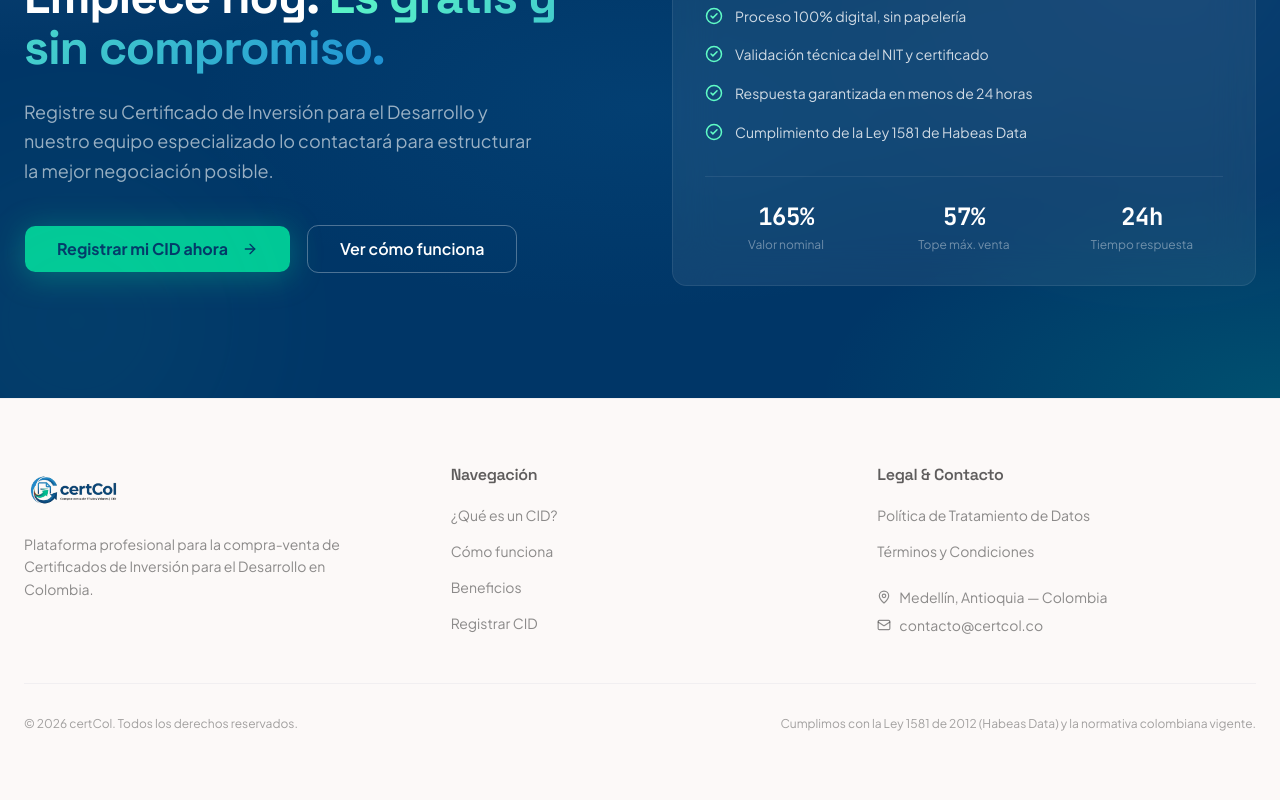
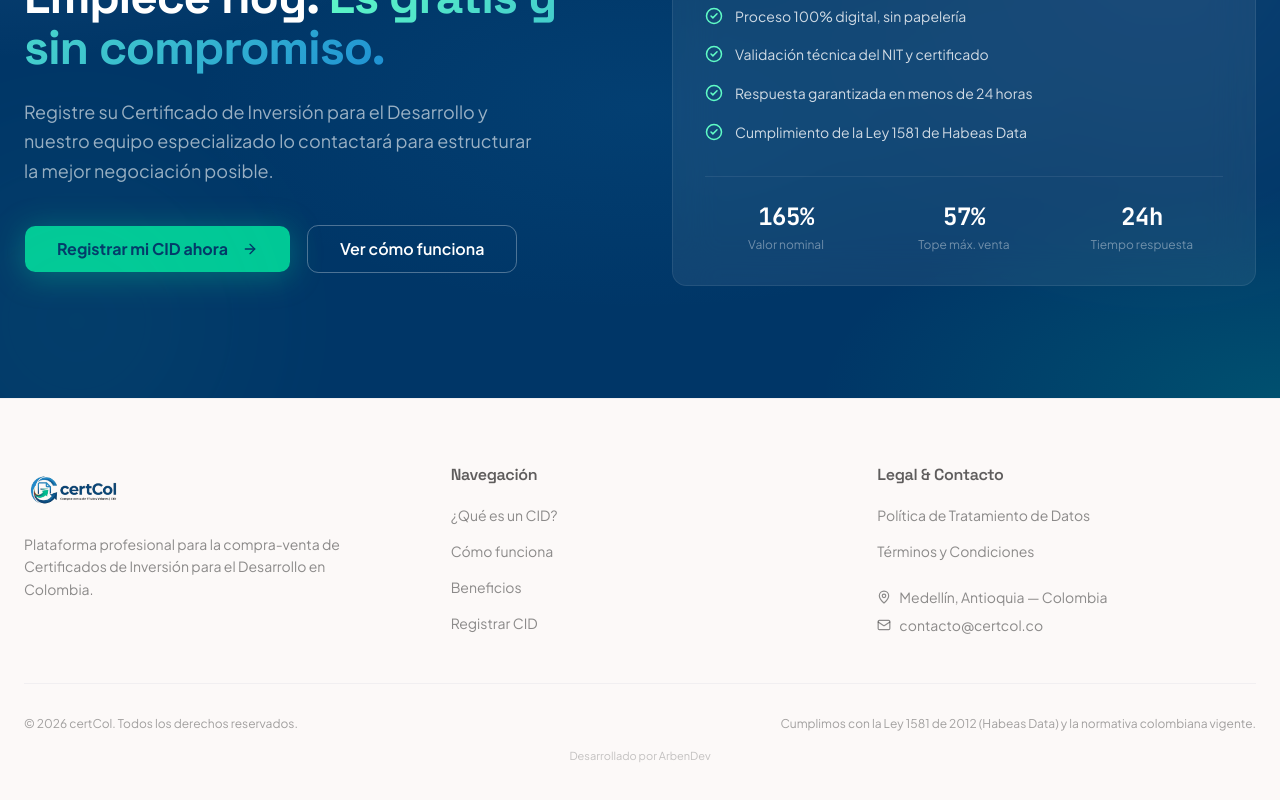
Before and after one commit to arbendev04/CertCol, a Next.js app: page / in a window 1280 px wide. Shown: the part 4079-4879 px from the top of the page. Built offline with nearby package versions, Linux system fonts and the light colour scheme; no server answers.

Commit message:
feat: créditos ArbenDev en el footer con link a LinkedIn

```diff
--- a/components/landing/Footer.tsx
+++ b/components/landing/Footer.tsx
@@ -99,6 +99,19 @@
             Cumplimos con la Ley 1581 de 2012 (Habeas Data) y la normativa colombiana vigente.
           </p>
         </div>
+
+        {/* Créditos */}
+        <p className="mt-4 text-center text-[11px] text-on-surface/25">
+          Desarrollado por{' '}
+          <a
+            href="https://www.linkedin.com/in/santiago-arango-benjumea-383864219/"
+            target="_blank"
+            rel="noopener noreferrer"
+            className="hover:text-on-surface/50 transition-colors"
+          >
+            ArbenDev
+          </a>
+        </p>
       </div>
     </footer>
   )
```
